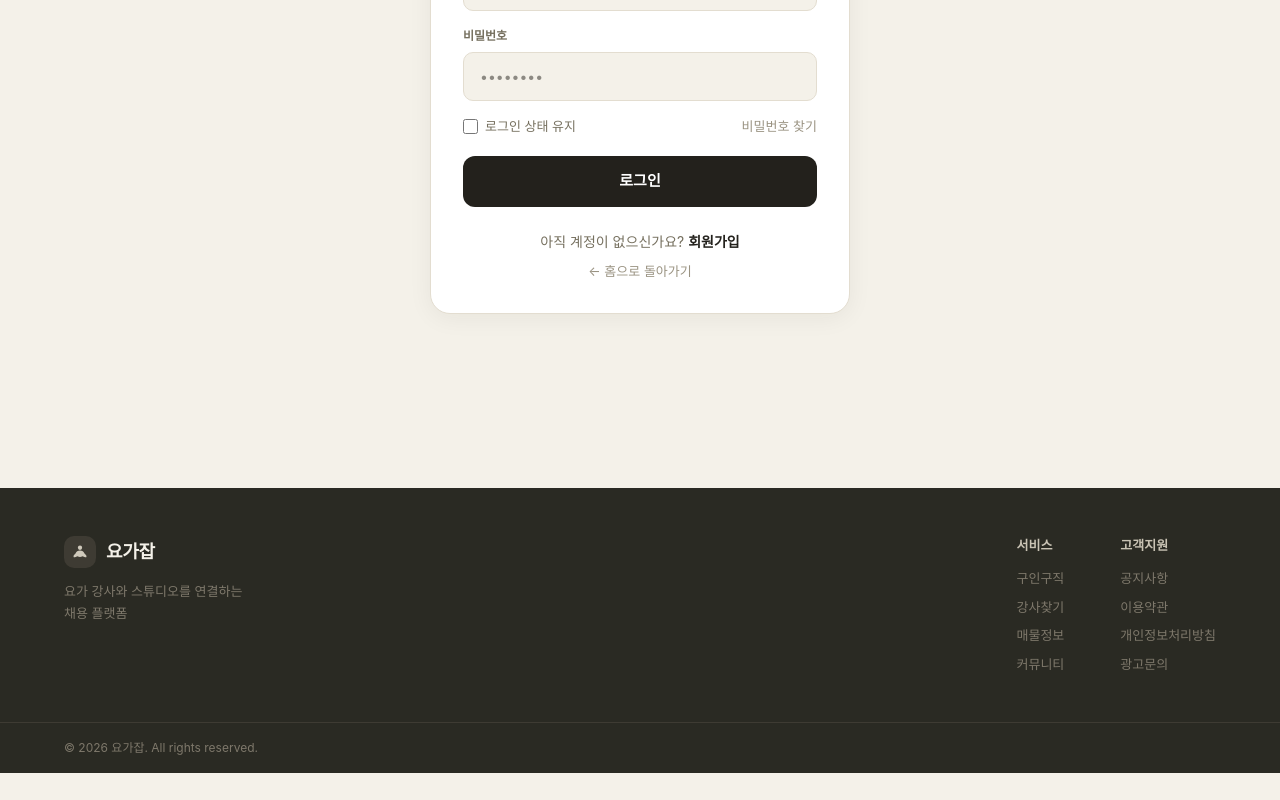
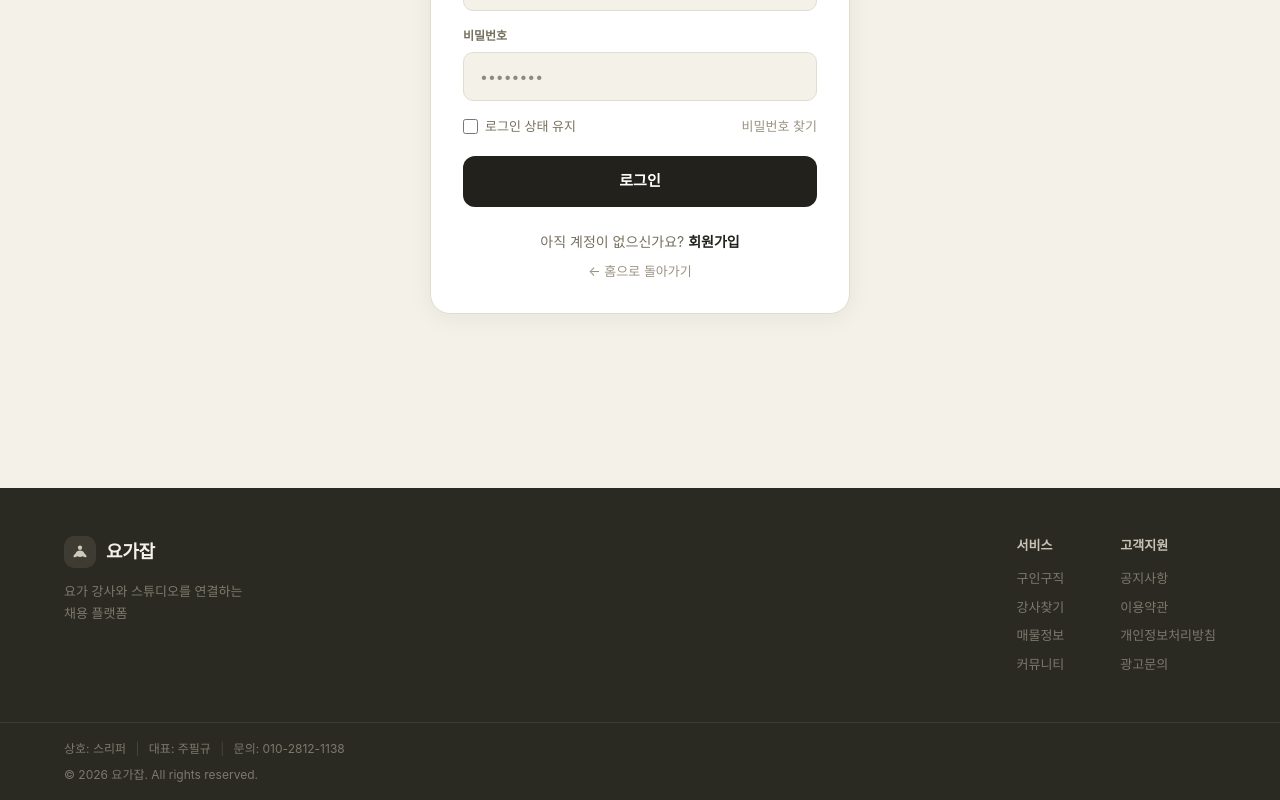
Before and after one commit to joofeel0000/yoga-job-site, a Next.js app: page /login in a window 1280 px wide. Shown: the part 427-1227 px from the top of the page. Before the commit the page ends 1200 px from the top, so only its background shows below. Built offline with nearby package versions, Linux system fonts and the light colour scheme; no server answers; a web font is replaced by a local one.

Commit message:
홈 만족도 96% 삭제(이용료 0원으로 교체), 푸터에 운영자 정보 추가
Co-Authored-By: Claude Opus 5.5 <noreply@anthropic.com>
Claude-Session: https://claude.ai/code/session_019BU8KTRZTccyAKtiK5Aqs6

```diff
--- a/app/components/Footer.js
+++ b/app/components/Footer.js
@@ -58,6 +58,9 @@ export default function Footer() {
       </div>
       <div style={{ borderTop: '1px solid #3E3B33' }}>
         <div style={{ maxWidth: 1200, margin: '0 auto', padding: '16px 24px' }}>
+          <p style={{ fontSize: 12, color: '#7E786B', margin: '0 0 6px', lineHeight: 1.7 }}>
+            상호: 스리퍼 <span style={{ margin: '0 6px', color: '#4A463D' }}>|</span> 대표: 주필규 <span style={{ margin: '0 6px', color: '#4A463D' }}>|</span> 문의: <a href="tel:010-2812-1138" style={{ color: '#7E786B', textDecoration: 'none' }}>010-2812-1138</a>
+          </p>
           <p style={{ fontSize: 12, color: '#7E786B', margin: 0 }}>© 2026 요가잡. All rights reserved.</p>
         </div>
       </div>
--- a/app/page.js
+++ b/app/page.js
@@ -59,7 +59,7 @@ export default function Home() {
     { num: '—', label: '등록 공고' },
     { num: '—', label: '강사 프로필' },
     { num: '—', label: '스튜디오' },
-    { num: '96%', label: '만족도' },
+    { num: '0원', label: '이용료' },
   ]);
 
   useEffect(() => {
@@ -81,7 +81,7 @@ export default function Home() {
         { num: jobCountRes.count != null ? `${jobCountRes.count.toLocaleString()}+` : '0', label: '등록 공고' },
         { num: candidateCountRes.count != null ? `${candidateCountRes.count.toLocaleString()}+` : '0', label: '강사 프로필' },
         { num: propertyCountRes.count != null ? `${propertyCountRes.count.toLocaleString()}+` : '0', label: '스튜디오' },
-        { num: '96%', label: '만족도' },
+        { num: '0원', label: '이용료' },
       ]);
     };
     fetchData();
```
